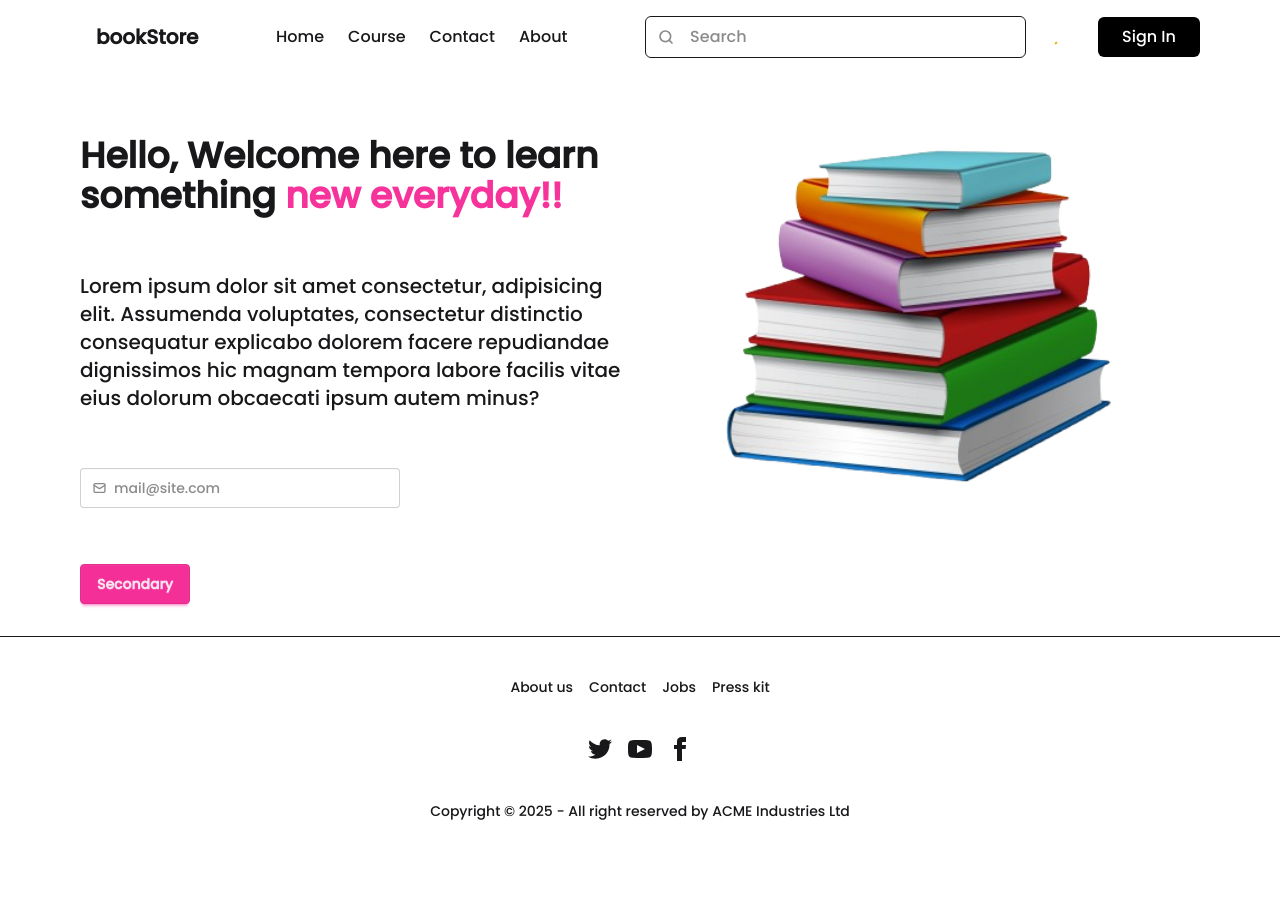
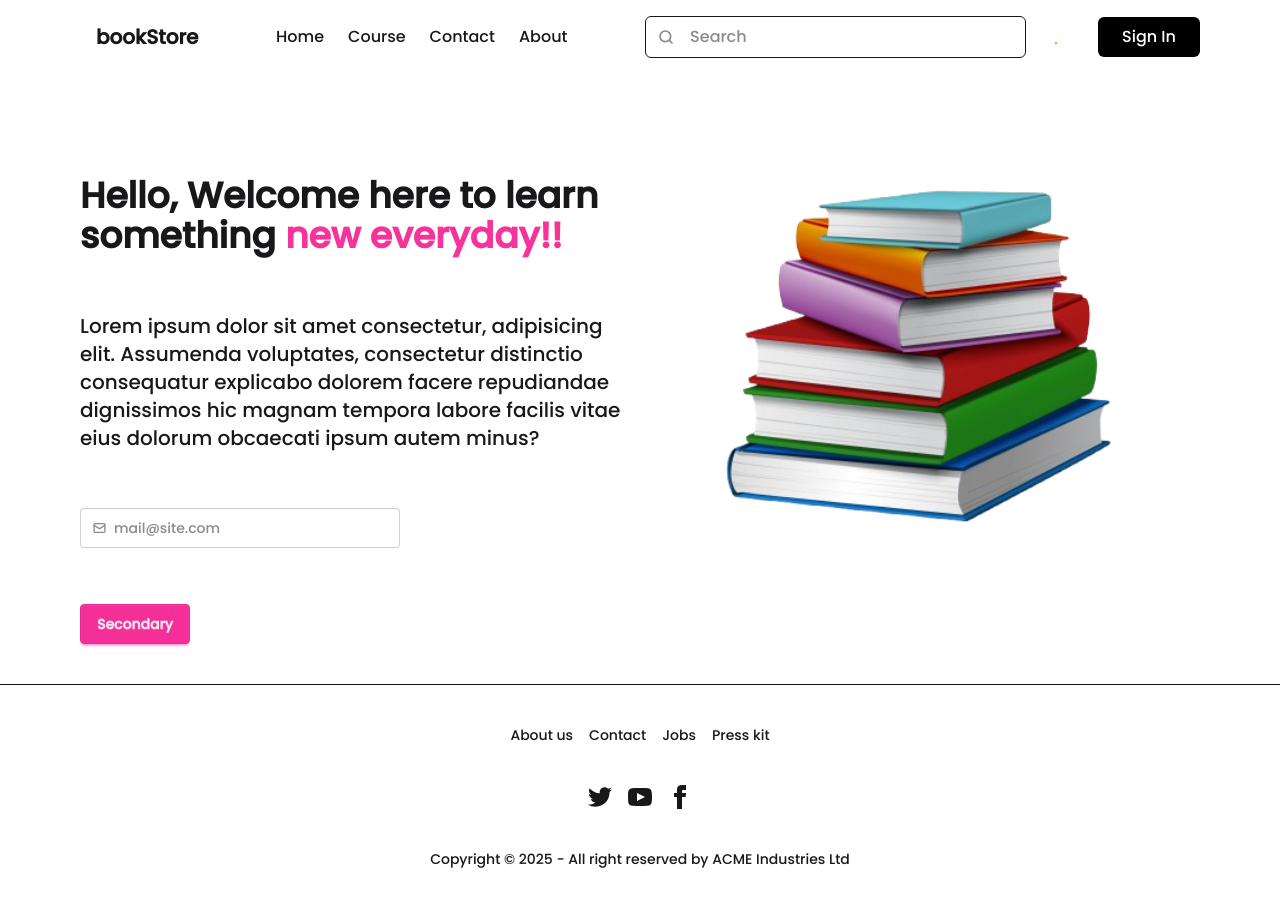
Before and after one commit to HanoodTunio/BookStore, a React (Vite) app in the folder front-end/: page / in a window 1280 px wide. Shown: the top 906 px of the page. Before the commit the page ends 861 px from the top, so only its background shows below. Built offline with nearby package versions, Linux system fonts and the light colour scheme.

Commit message:
Increase y margin

```diff
--- a/front-end/src/components/Banner.jsx
+++ b/front-end/src/components/Banner.jsx
@@ -4,7 +4,7 @@
 function Banner() {
   return (
     <>
-      <div className="max-w-screen-2xl container mx-auto md:px-20 px-4 flex flex-col md:flex-row">
+      <div className="max-w-screen-2xl container mx-auto md:px-20 px-4 flex flex-col md:flex-row my-10">
         <div className="w-full md:w-1/2 order-2 md:order-1 mt-10 md:mt-32">
           <div className="space-y-14 ">
             <h1 className="text-4xl font-bold mt-2">
```
